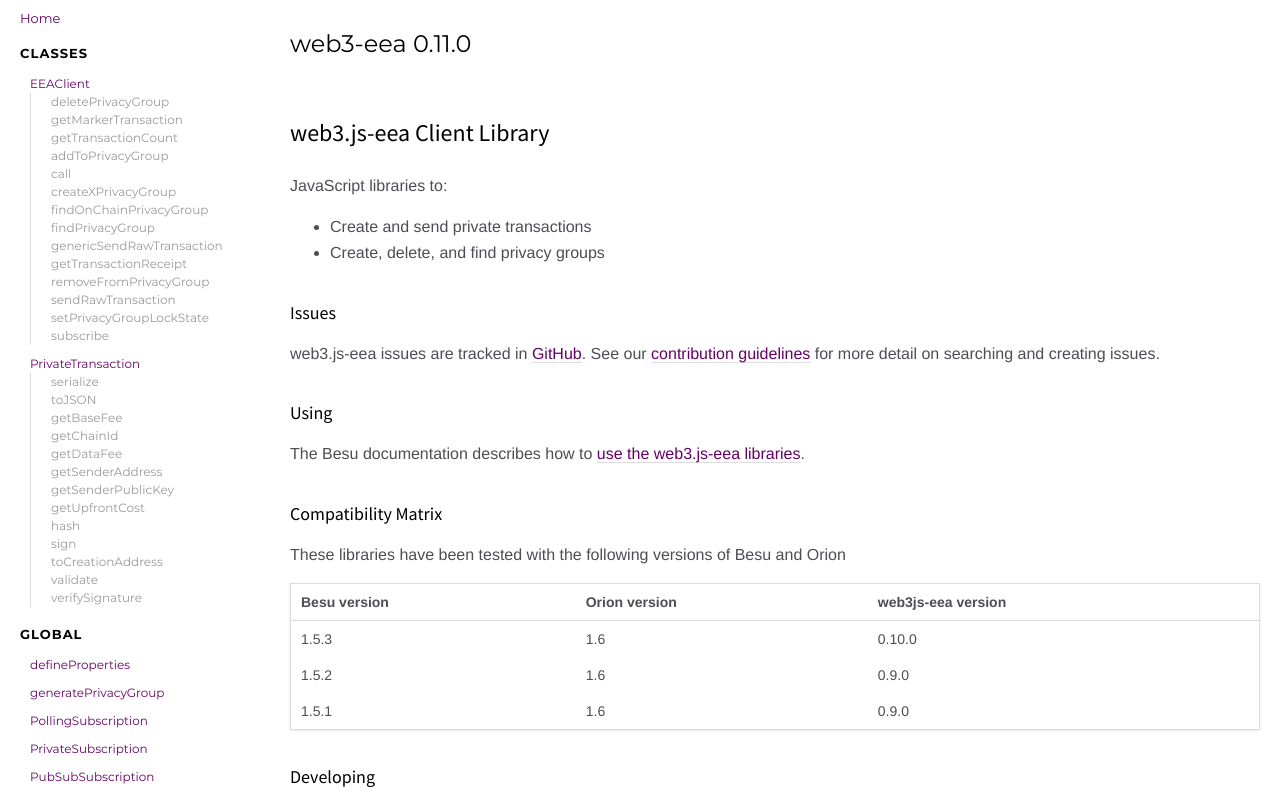
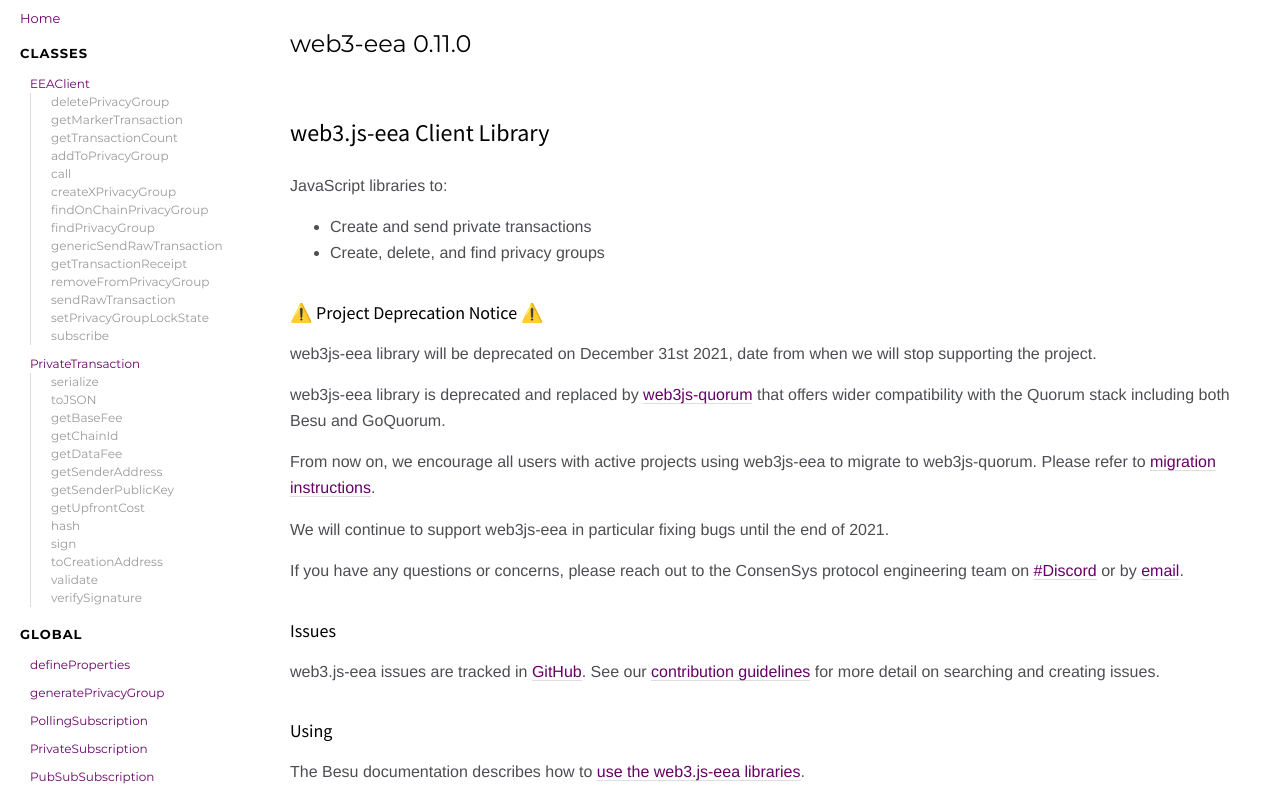
Before and after one commit to Consensys/web3js-eea, a plain HTML site: page latest/index.html in a window 1280 px wide. Shown: the top 793 px of the page. Drawn offline with Linux system fonts and the light colour scheme.

Commit message:
Automated SDK documentation update
[ci skip] Circle CI build 933, see https://circleci.com/gh/ConsenSys/web3js-eea/933

Branch: master, commit: 1f2725c56842bc898361e4f8d32e39930b88ef1f, tag:none

```diff
--- a/latest/index.html
+++ b/latest/index.html
@@ -63,6 +63,12 @@
 <li>Create and send private transactions</li>
 <li>Create, delete, and find privacy groups</li>
 </ul>
+<h2>⚠️ Project Deprecation Notice ⚠️</h2>
+<p>web3js-eea library will be deprecated on December 31st 2021, date from when we will stop supporting the project.</p>
+<p>web3js-eea library is deprecated and replaced by <a href="https://github.com/ConsenSys/web3js-quorum">web3js-quorum</a> that offers wider compatibility with the Quorum stack including both Besu and GoQuorum.</p>
+<p>From now on, we encourage all users with active projects using web3js-eea to migrate to web3js-quorum. Please refer to <a href="https://consensys.github.io/web3js-quorum/latest/tutorial-Migrate%20from%20web3js-eea.html">migration instructions</a>.</p>
+<p>We will continue to support web3js-eea in particular fixing bugs until the end of 2021.</p>
+<p>If you have any questions or concerns, please reach out to the ConsenSys protocol engineering team on <a href="https://chat.consensys.net">#Discord</a> or by <a href="mailto:quorum@consensys.net">email</a>.</p>
 <h2>Issues</h2>
 <p>web3.js-eea issues are tracked in <a href="https://github.com/Consensys/web3js-eea/issues">GitHub</a>.
 See our <a href="https://github.com/Consensys/web3js-eea/blob/master/CONTRIBUTING.md">contribution guidelines</a> for more detail on searching and creating issues.</p>
@@ -176,7 +182,7 @@
 <br class="clear">
 
 <footer>
-    Documentation generated by <a href="https://github.com/jsdoc3/jsdoc">JSDoc 3.6.6</a> on Mon Jun 14 2021 01:31:59 GMT+0000 (Coordinated Universal Time) using the <a href="https://github.com/clenemt/docdash">docdash</a> theme.
+    Documentation generated by <a href="https://github.com/jsdoc3/jsdoc">JSDoc 3.6.6</a> on Thu Jul 29 2021 09:03:53 GMT+0000 (Coordinated Universal Time) using the <a href="https://github.com/clenemt/docdash">docdash</a> theme.
 </footer>
 
 <script>prettyPrint();</script>
```
Also changed, not shown: latest/EEAClient.html (+1 -1 lines), latest/PrivateTransaction.html (+1 -1 lines), latest/custom-ethjs-util.js.html (+1 -1 lines), latest/global.html (+1 -1 lines), latest/index.js.html (+1 -1 lines), latest/privacyGroup.js.html (+1 -1 lines), latest/privateSubscription.js.html (+1 -1 lines), latest/privateTransaction.js.html (+1 -1 lines).
